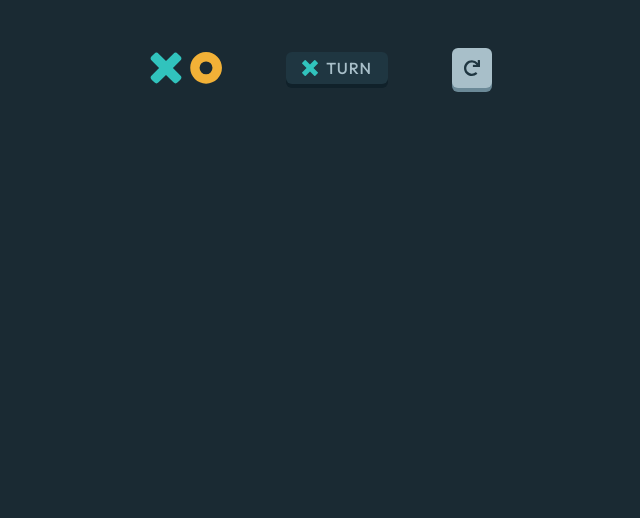
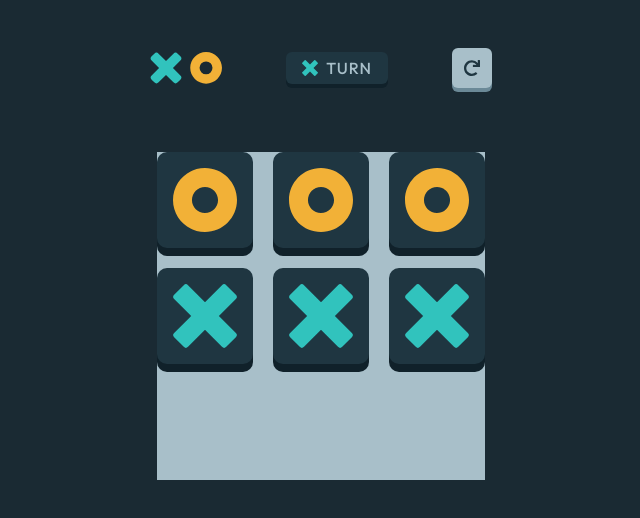
Before and after one commit to judgemongcal/tic-tac-toe-game, a website: page dist/game.html in a window 1280 px wide. Shown: the whole page, without its empty margins (319-959 px from the left). Drawn offline with Linux system fonts and the light colour scheme.

Commit message:
Working on game grid

```diff
--- a/dist/game.html
+++ b/dist/game.html
@@ -26,5 +26,25 @@
 				<img src="../assets/images/icon-restart.svg" alt="" class="p-3 w-10" />
 			</button>
 		</div>
+		<div class="game grid grid-cols-3 grid-rows-3 gap-[20px] mt-16 bg-silver">
+			<div class="bg-semi-dark-navy rounded-[10px] p-4 shadow-navy-shadow">
+				<img src="../assets/images/icon-o.svg" alt="" />
+			</div>
+			<div class="bg-semi-dark-navy rounded-[10px] p-4 shadow-navy-shadow">
+				<img src="../assets/images/icon-o.svg" alt="" />
+			</div>
+			<div class="bg-semi-dark-navy rounded-[10px] p-4 shadow-navy-shadow">
+				<img src="../assets/images/icon-o.svg" alt="" />
+			</div>
+			<div class="bg-semi-dark-navy rounded-[10px] p-4 shadow-navy-shadow">
+				<img src="../assets/images/icon-x.svg" alt="" />
+			</div>
+			<div class="bg-semi-dark-navy rounded-[10px] p-4 shadow-navy-shadow">
+				<img src="../assets/images/icon-x.svg" alt="" />
+			</div>
+			<div class="bg-semi-dark-navy rounded-[10px] p-4 shadow-navy-shadow">
+				<img src="../assets/images/icon-x.svg" alt="" />
+			</div>
+		</div>
 	</body>
 </html>
```
Also changed, not shown: dist/styles.css.
